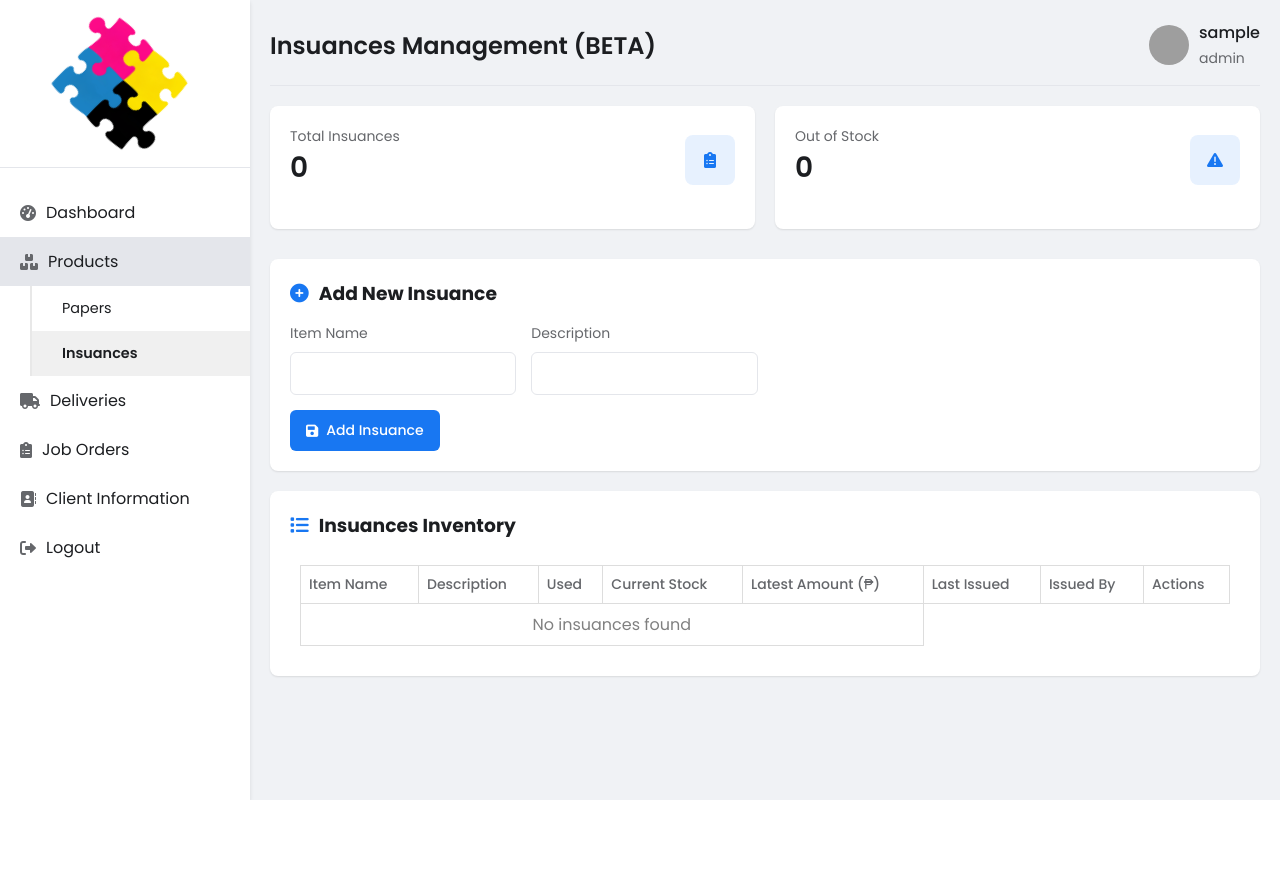
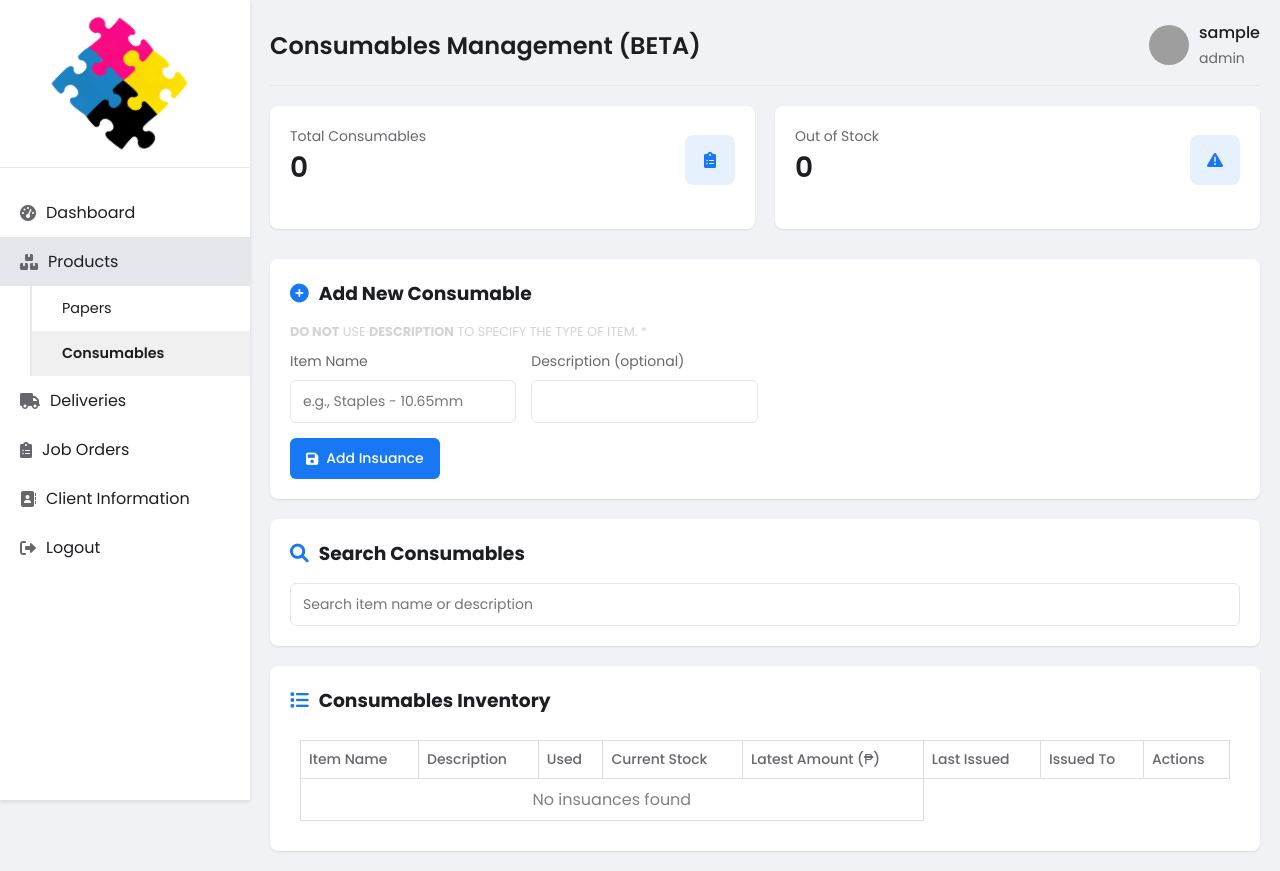
Before and after one commit to activemedia12/Inventory, a PHP site: page /pages/insuances.php in a window 1280 px wide. Before the commit the page ends 800 px from the top, so only its background shows below. Run offline with PHP 8.4, Linux system fonts and the light colour scheme; the visitor is signed in with stand-in values (Sample User, id 1); data that the repository does not hold is empty; grey boxes are pictures that could not be loaded.

Commit message:
updated consumbles

```diff
--- a/pages/insuances.php
+++ b/pages/insuances.php
@@ -38,8 +38,7 @@ $stock_result = $mysqli->query("
             FROM insuance_usages u
             WHERE u.item_id = ins.id
         ) AS used_quantity,
-        COALESCE(SUM(d.delivered_quantity), 0) -
-        (
+        COALESCE(SUM(d.delivered_quantity), 0) - (
             SELECT COALESCE(SUM(u.quantity_used), 0)
             FROM insuance_usages u
             WHERE u.item_id = ins.id
@@ -57,13 +56,20 @@ $stock_result = $mysqli->query("
             WHERE u.item_id = ins.id
         ) AS latest_used_date,
         (
+            SELECT u.used_by_name
+            FROM insuance_usages u
+            WHERE u.item_id = ins.id AND u.used_by_name IS NOT NULL AND u.used_by_name != ''
+            ORDER BY u.date_issued DESC, u.id DESC
+            LIMIT 1
+        ) AS latest_used_to,
+        (
             SELECT usr.username
             FROM insuance_usages u
             LEFT JOIN users usr ON u.issued_by = usr.id
             WHERE u.item_id = ins.id
             ORDER BY u.date_issued DESC, u.id DESC
             LIMIT 1
-        ) AS latest_used_by
+        ) AS latest_issued_by
     FROM insuances ins
     LEFT JOIN insuance_delivery_logs d ON d.insuance_name = ins.item_name
     GROUP BY ins.id
@@ -76,15 +82,13 @@ $total_insuances = count($insuance_stock);
 $out_of_stock = count(array_filter($insuance_stock, fn($i) => $i['current_stock'] <= 0));
 ?>
 
-
-
 <!DOCTYPE html>
 <html lang="en">
 
 <head>
     <meta charset="UTF-8">
     <meta name="viewport" content="width=device-width, initial-scale=1.0">
-    <title>Insuance Management</title>
+    <title>Consumables Management</title>
     <link rel="icon" type="image/png" href="../assets/images/plainlogo.png">
     <link rel="preconnect" href="https://fonts.googleapis.com">
     <link rel="preconnect" href="https://fonts.gstatic.com" crossorigin>
@@ -935,7 +939,7 @@ $out_of_stock = count(array_filter($insuance_stock, fn($i) => $i['current_stock'
                     </a>
                     <ul class="submenu">
                         <li><a href="papers.php" class="<?= $currentPage == 'papers.php' ? 'activate' : '' ?>">Papers</a></li>
-                        <li><a href="insuances.php" class="<?= $currentPage == 'insuances.php' ? 'activate' : '' ?>">Insuances</a></li>
+                        <li><a href="insuances.php" class="<?= $currentPage == 'insuances.php' ? 'activate' : '' ?>">Consumables</a></li>
                     </ul>
                 </li>
                 <li><a href="delivery.php"><i class="fas fa-truck"></i> <span>Deliveries</span></a></li>
@@ -947,7 +951,7 @@ $out_of_stock = count(array_filter($insuance_stock, fn($i) => $i['current_stock'
     </div>
     <div class="main-content">
         <header class="header">
-            <h1>Insuances Management (BETA)</h1>
+            <h1>Consumables Management (BETA)</h1>
             <div class="user-info">
                 <img src="https://ui-avatars.com/api/?name=<?= urlencode($_SESSION['username']) ?>&background=random" alt="User">
                 <div class="user-details">
@@ -959,7 +963,7 @@ $out_of_stock = count(array_filter($insuance_stock, fn($i) => $i['current_stock'
 
         <?php if (!empty($message)) echo $message; ?>
         <?php if (isset($_GET['msg'])): ?>
-            <div class="alert alert-success"><i class="fas fa-check-circle"></i> <?= htmlspecialchars($_GET['msg']) ?></div>
+            <div id="flash-message" class="alert alert-success"><i class="fas fa-check-circle"></i> <?= htmlspecialchars($_GET['msg']) ?></div>
         <?php endif; ?>
 
         <!-- Quick Stats -->
@@ -967,7 +971,7 @@ $out_of_stock = count(array_filter($insuance_stock, fn($i) => $i['current_stock'
             <div class="stat-card">
                 <div class="card-header">
                     <div>
-                        <p>Total Insuances</p>
+                        <p>Total Consumables</p>
                         <h3><?= $total_insuances ?></h3>
                     </div>
                     <div class="card-icon">
@@ -991,15 +995,16 @@ $out_of_stock = count(array_filter($insuance_stock, fn($i) => $i['current_stock'
 
         <!-- Add Insuance Form -->
         <div class="form-card">
-            <h3><i class="fas fa-plus-circle"></i> Add New Insuance</h3>
+            <h3><i class="fas fa-plus-circle"></i>Add New Consumable</h3>
+            <p style="font-size: 80%; color: lightgray; margin-bottom: 10px;"><strong>DO NOT</strong> USE <strong>DESCRIPTION</strong> TO SPECIFY THE TYPE OF ITEM. *</p>
             <form method="POST">
                 <div class="form-grid">
                     <div class="form-group">
                         <label for="item_name">Item Name</label>
-                        <input type="text" id="item_name" name="item_name" required>
+                        <input type="text" id="item_name" name="item_name" required placeholder="e.g., Staples - 10.65mm">
                     </div>
                     <div class="form-group">
-                        <label for="description">Description</label>
+                        <label for="description">Description (optional)</label>
                         <input type="text" id="description" name="description">
                     </div>
                 </div>
@@ -1007,11 +1012,18 @@ $out_of_stock = count(array_filter($insuance_stock, fn($i) => $i['current_stock'
             </form>
         </div>
 
+        <div class="form-card">
+            <div class="form-group">
+                <h3><i class="fas fa-search"></i>Search Consumables</h3>
+                <input type="text" id="searchInput" placeholder="Search item name or description">
+            </div>
+        </div>
+
         <!-- Insuances Table -->
         <div class="table-card">
-            <h3><i class="fas fa-list"></i> Insuances Inventory</h3>
+            <h3><i class="fas fa-list"></i>Consumables Inventory</h3>
             <div class="product-content">
-                <table>
+                <table id="insuanceTable">
                     <thead>
                         <tr>
                             <th>Item Name</th>
@@ -1021,7 +1033,7 @@ $out_of_stock = count(array_filter($insuance_stock, fn($i) => $i['current_stock'
                             <th>Latest Amount (₱)</th>
                             <th>Last Issued</th>
                             <?php if ($_SESSION['role'] === 'admin'): ?>
-                                <th>Issued By</th>
+                                <th>Issued To</th>
                                 <th>Actions</th>
                             <?php endif; ?>
                         </tr>
@@ -1041,7 +1053,7 @@ $out_of_stock = count(array_filter($insuance_stock, fn($i) => $i['current_stock'
                                     <td>₱<?= number_format(floatval($item['latest_amount']), 2) ?></td>
                                     <td><?= $item['latest_used_date'] ? date('M j, Y', strtotime($item['latest_used_date'])) : '-' ?></td>
                                     <?php if ($_SESSION['role'] === 'admin'): ?>
-                                        <td><?= htmlspecialchars($item['latest_used_by'] ?? '-') ?></td>
+                                        <td><?= htmlspecialchars($item['latest_used_to'] ?? '-') ?></td>
                                         <td class="action-cell">
                                             <a href="edit_insuance.php?id=<?= $item['item_id'] ?>" class="fas fa-edit"></a>
                                             <a href="delete_insuance.php?id=<?= $item['item_id'] ?>" class="fas fa-trash" onclick="return confirm('Are you sure you want to delete this item?');"></a>
@@ -1077,11 +1089,22 @@ $out_of_stock = count(array_filter($insuance_stock, fn($i) => $i['current_stock'
                     <div class="form-grid">
                         <div class="form-group">
                             <label for="quantity_used">Quantity Used</label>
-                            <input type="number" name="quantity_used" id="quantity_used" min="0" step="0" required>
+                            <input type="number" name="quantity_used" id="quantity_used" placeholder="e.g. 1, 2, 3" min="0" step="0" required>
                         </div>
                         <div class="form-group">
+                            <label for="used_by">Issued To</label>
+                            <input type="text" name="used_by" id="used_by" placeholder="e.g. Tolits" required>
+                        </div>
+                        <div class="form-group">
+                            <label for="date_issued">Date Issued</label>
+                            <input type="date" name="date_issued" id="date_issued"
+                                max="<?= date('Y-m-d') ?>"
+                                value="<?= date('Y-m-d') ?>">
+                        </div>
+
+                        <div class="form-group">
                             <label for="description">Usage Notes</label>
-                            <input name="description" id="description" rows="2" placeholder="Optional notes...">
+                            <input name="description" id="description" placeholder="Optional notes...">
                         </div>
                     </div>
                     <button type="submit" class="btn" style="margin: 20px 0 20px 0;">
@@ -1133,6 +1156,17 @@ $out_of_stock = count(array_filter($insuance_stock, fn($i) => $i['current_stock'
 
 
     <script>
+        const scrollKey = `scroll-position-/insuances.php`;
+        window.addEventListener('DOMContentLoaded', () => {
+            const scrollY = sessionStorage.getItem(scrollKey);
+            if (scrollY !== null) {
+                window.scrollTo(0, parseInt(scrollY));
+            }
+        });
+        window.addEventListener('scroll', () => {
+            sessionStorage.setItem(scrollKey, window.scrollY);
+        });
+
         function formatDate(dateStr) {
             if (!dateStr) return '-';
             const date = new Date(dateStr);
@@ -1155,11 +1189,12 @@ $out_of_stock = count(array_filter($insuance_stock, fn($i) => $i['current_stock'
                     // Usage history
                     const usageContainer = document.getElementById('usage_history_container');
                     if (data.usage_history.length > 0) {
-                        let html = '<table class="compact-table"><thead><tr><th>Date</th><th>Used By</th><th>Quantity</th><th>Notes</th></tr></thead><tbody>';
+                        let html = '<table class="compact-table"><thead><tr><th>Date</th><th>Issued By</th><th>Issued To</th><th>Quantity</th><th>Notes</th></tr></thead><tbody>';
                         data.usage_history.forEach(row => {
                             html += `<tr>
                                 <td>${formatDate(row.date_issued)}</td>
-                                <td>${row.username ?? 'N/A'}</td>
+                                <td>${row.issued_by ?? 'N/A'}</td>
+                                <td>${row.issued_to || '-'}</td>
                                 <td>${parseFloat(row.quantity_used).toFixed(2)}</td>
                                 <td>${row.description ?? '-'}</td>
                             </tr>`;
@@ -1173,7 +1208,8 @@ $out_of_stock = count(array_filter($insuance_stock, fn($i) => $i['current_stock'
                     // Delivery history
                     const deliveryContainer = document.getElementById('delivery_history_container');
                     if (data.delivery_history.length > 0) {
-                        let html = '<table class="compact-table"><thead><tr><th>Date</th><th>Supplier</th><th>Quantity</th><th>Unit</th><th>Price/Unit</th></tr></thead><tbody>';
+                        let html =
+                        '<table class="compact-table"><thead><tr><th>Date</th><th>Supplier</th><th>Quantity</th><th>Unit</th><th>Price/Unit</th></tr></thead><tbody>';
                         data.delivery_history.forEach(row => {
                             html += `<tr>
                                 <td>${formatDate(row.delivery_date)}</td>
@@ -1199,6 +1235,29 @@ $out_of_stock = count(array_filter($insuance_stock, fn($i) => $i['current_stock'
         }
 
         document.cookie = "lastProductPage=" + window.location.pathname + "; path=/";
+
+        document.addEventListener('DOMContentLoaded', function () {
+            document.getElementById('searchInput').addEventListener('keyup', function () {
+                const filter = this.value.toLowerCase();
+                const rows = document.querySelectorAll('#insuanceTable tbody tr');
+
+                rows.forEach(row => {
+                    const itemName = row.cells[0].textContent.toLowerCase();
+                    const description = row.cells[1].textContent.toLowerCase();
+                    const match = itemName.includes(filter) || description.includes(filter);
+                    row.style.display = match ? '' : 'none';
+                });
+            });
+
+            const flash = document.getElementById('flash-message');
+            if (flash) {
+            setTimeout(() => {
+                flash.style.transition = 'opacity 0.5s ease';
+                flash.style.opacity = '0';
+                setTimeout(() => flash.remove(), 500);
+            }, 3000);
+            }
+        });
     </script>
 </body>
 
```
Also changed, not shown: pages/add_insuance_usage.php (+11 -5 lines), pages/delivery.php (+20 -11 lines), pages/get_insuance_details.php (+6 -1 lines), pages/job_orders.php (+10 -1 lines), pages/papers.php (+10 -2 lines).
